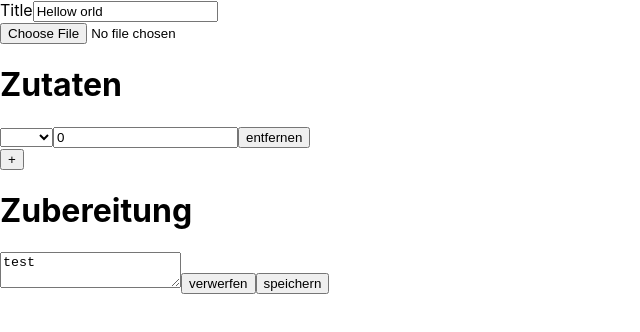
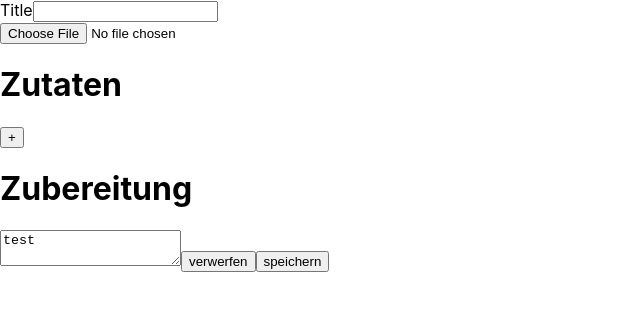
Before and after one commit to KlnSdr/webEngineering-2024-frontend, a React (Create React App) app in the folder frontend-react/: page / in a window 1280 px wide. Shown: the top 332 px of the page, without its empty margins (0-640 px from the left). Built offline with nearby package versions, Linux system fonts and the light colour scheme.

Commit message:
[FRONTEND-7]: pass values from components to CreateRecipeView

```diff
--- a/frontend-react/src/components/AddProducts.tsx
+++ b/frontend-react/src/components/AddProducts.tsx
@@ -3,16 +3,12 @@ import AddProductLine from "./AddProductLine";
 import Button from "./Button";
 import { NeededProduct } from "../types/Products";
 
-interface AddProductsProps {}
+interface AddProductsProps {
+    onChange: (products: NeededProduct[]) => void;
+}
 
-const AddProducts: React.FC<AddProductsProps> = () => {
-  const [neededProducts, setNeededProducts] = useState<NeededProduct[]>([
-    {
-        id: 1,
-      productName: "",
-      amount: 42,
-    },
-  ]);
+const AddProducts: React.FC<AddProductsProps> = ({onChange}) => {
+  const [neededProducts, setNeededProducts] = useState<NeededProduct[]>([]);
   const emptyNeededProduct: NeededProduct = {id: -1, productName: "", amount: 0 };
   const availableProducts: {[product: string]: string} = {"": "", "one": "g", "two": "ml", "three": "stk"};
 
@@ -27,14 +23,14 @@ const AddProducts: React.FC<AddProductsProps> = () => {
       productName: productName,
       amount: amount,
     };
-    console.log(neededProductsCopy);
     setNeededProducts(neededProductsCopy);
+    onChange(neededProductsCopy);
   };
 
   const removeNeededProductAt = (index: number) => {
     const filtered = neededProducts.filter((_, i: number) => i !== index);
-    console.log(filtered);
     setNeededProducts(filtered);
+    onChange(filtered);
   };
 
   return (
@@ -49,7 +45,6 @@ const AddProducts: React.FC<AddProductsProps> = () => {
               updateNeededProduct(index, prod, amount);
             }}
             onRemove={() => {
-              console.log(index);
               removeNeededProductAt(index);
             }}
           getUnitOf={(product: string) => availableProducts[product]}
@@ -60,7 +55,9 @@ const AddProducts: React.FC<AddProductsProps> = () => {
       <Button
         text="+"
         onClick={() => {
-            setNeededProducts([...neededProducts, {...emptyNeededProduct, id: Date.now()}]);
+            const neededProductsNew: NeededProduct[] = [...neededProducts, {...emptyNeededProduct, id: Date.now()}];
+            setNeededProducts(neededProductsNew);
+            onChange(neededProductsNew);
         }}
       />
     </div>
--- a/frontend-react/src/components/ImageUpload.tsx
+++ b/frontend-react/src/components/ImageUpload.tsx
@@ -1,8 +1,10 @@
 import React, { ChangeEvent, useState } from "react";
 
-interface ImageUploadProps {}
+interface ImageUploadProps {
+    onChange: (img: File | null) => void;
+}
 
-const ImageUpload: React.FC<ImageUploadProps> = () => {
+const ImageUpload: React.FC<ImageUploadProps> = ({onChange}) => {
   const [selectedImage, setSelectedImage] = useState<string | null>(null);
 
   const handleImageChange = (event: ChangeEvent<HTMLInputElement>) => {
@@ -13,6 +15,7 @@ const ImageUpload: React.FC<ImageUploadProps> = () => {
         setSelectedImage(reader.result as string);
       };
       reader.readAsDataURL(file);
+      onChange(file);
     }
   };
 
@@ -21,6 +24,7 @@ const ImageUpload: React.FC<ImageUploadProps> = () => {
     if (inputRef.current) {
       inputRef.current.value = "";
     }
+    onChange(null);
   };
 
   const inputRef = React.useRef<HTMLInputElement>(null);
--- a/frontend-react/src/components/TextArea.tsx
+++ b/frontend-react/src/components/TextArea.tsx
@@ -2,15 +2,17 @@ import React, { useState } from "react";
 
 interface TextAreaProps {
   initialValue: string;
+  onChange: (content: string) => void;
 }
 
-const TextArea: React.FC<TextAreaProps> = ({ initialValue }) => {
+const TextArea: React.FC<TextAreaProps> = ({ initialValue, onChange }) => {
   const [value, setValue] = useState(initialValue);
   return (
     <textarea
       value={value}
       onChange={(e) => {
         setValue(e.target.value);
+        onChange(e.target.value);
       }}
     ></textarea>
   );
--- /dev/null
+++ b/frontend-react/src/types/Recipes.ts
@@ -0,0 +1,10 @@
+import { NeededProduct } from "./Products";
+
+interface CreateRecipe {
+  title: string;
+  image: File | null;
+  description: string;
+  products: NeededProduct[];
+}
+
+export type { CreateRecipe };
--- a/frontend-react/src/views/CreateRecipeView.tsx
+++ b/frontend-react/src/views/CreateRecipeView.tsx
@@ -1,3 +1,4 @@
+import {useState} from "react";
 import AddProducts from "../components/AddProducts";
 import Button from "../components/Button";
 import Heading from "../components/Heading";
@@ -5,20 +6,38 @@ import ImageUpload from "../components/ImageUpload";
 import LabelInput from "../components/LabelInput";
 import TextArea from "../components/TextArea";
 import "../style/CreateRecipeView.css";
+import {CreateRecipe} from "../types/Recipes";
+import {NeededProduct} from "../types/Products";
 
 function CreateRecipeView() {
+    const emptyRecipe: CreateRecipe = {
+        title: "",
+        image: null,
+        description: "",
+        products: []
+    };
+    const [state, setState] = useState(emptyRecipe);
+
   return (
     <div className="createRecipeView">
       <LabelInput
         labelText="Title"
-        initialValue="Hellow orld"
-        onChange={(val) => console.log(val)}
+        initialValue=""
+      onChange={(val: string) => {
+          setState({...state, title: val});
+      }}
       />
-      <ImageUpload />
+          <ImageUpload onChange={(img: File | null) => {
+              setState({...state, image: img});
+          }} />
       <Heading headingText="Zutaten" />
-      <AddProducts />
+      <AddProducts onChange={(products: NeededProduct[]) => {
+          setState({...state, products: products});
+      }}/>
       <Heading headingText="Zubereitung" />
-      <TextArea initialValue="test" />
+      <TextArea initialValue="test" onChange={(content: string) => {
+          setState({...state, description: content});
+      }} />
       <Button
         text="verwerfen"
         onClick={() => {
@@ -28,7 +47,7 @@ function CreateRecipeView() {
       <Button
         text="speichern"
         onClick={() => {
-          console.log("speichern");
+            console.log(state);
         }}
       />
     </div>
```
